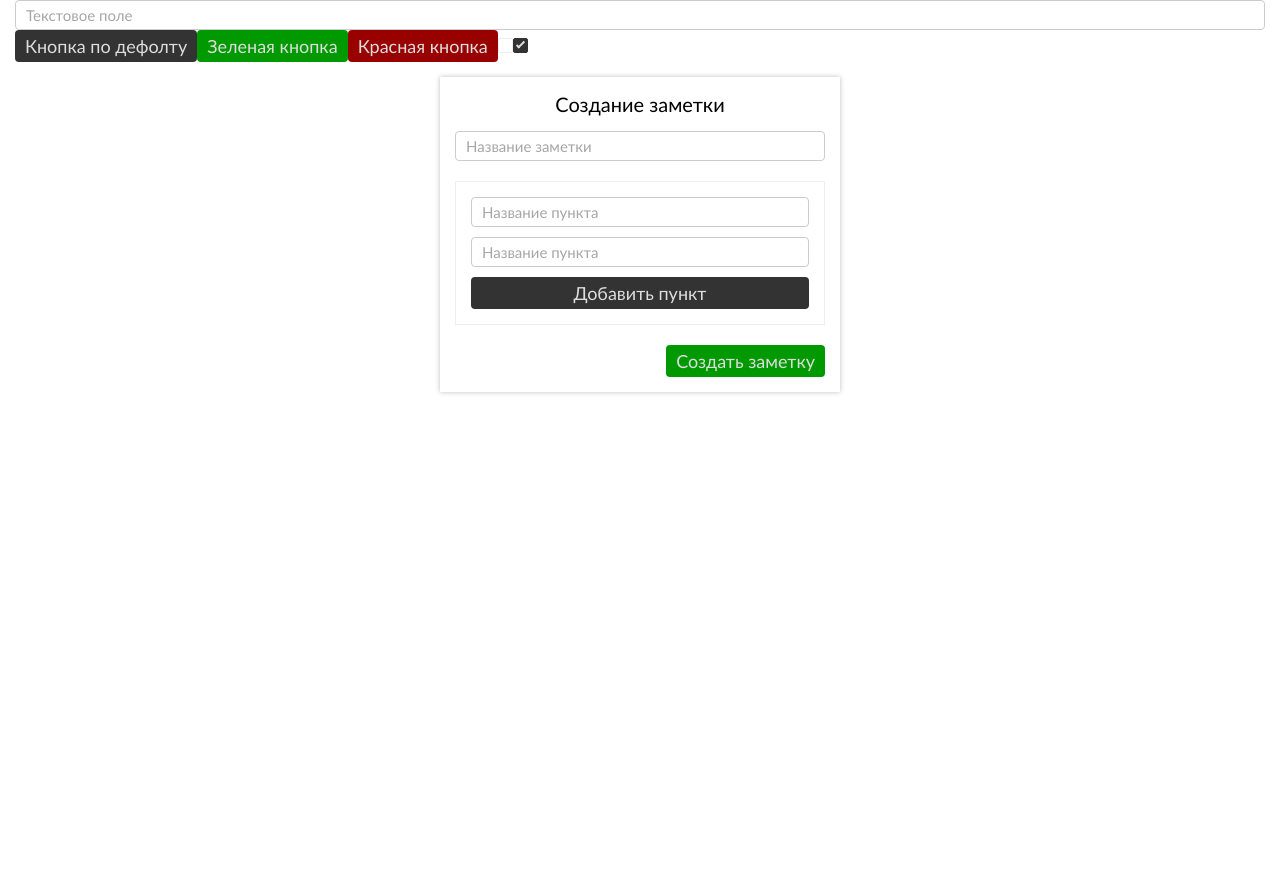
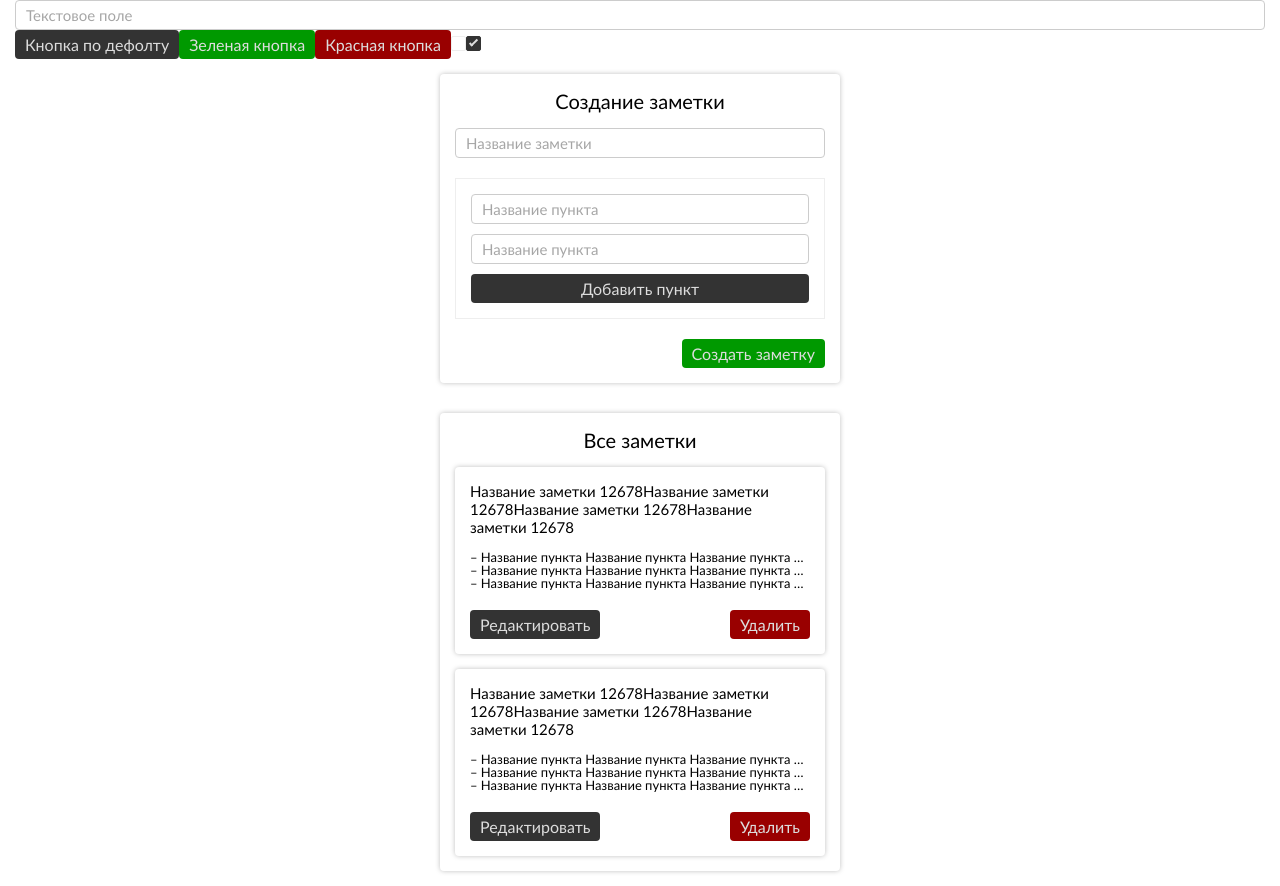
Before and after one commit to jhasuev/note-todo-2, a Vue app: page / in a window 1280 px wide. Before the commit the page ends 800 px from the top, so only its background shows below. Built offline with nearby package versions, Linux system fonts and the light colour scheme.

Commit message:
layout for notes list

```diff
--- a/src/App.vue
+++ b/src/App.vue
@@ -36,6 +36,28 @@
       </div>
     </div>
   </div>
+
+
+  <div class="notes">
+    <div class="card">
+      <h2 class="card__title">Все заметки</h2>
+
+      <div class="card notes__item" v-for="n in 2" :key="n">
+        <div class="notes__title">Название заметки 12678Название заметки 12678Название заметки 12678Название заметки 12678</div>
+        <div class="notes__todos">
+          <div class="notes__todos-item">– Название пункта Название пункта Название пункта Название пункта Название пункта </div>
+          <div class="notes__todos-item">– Название пункта Название пункта Название пункта Название пункта Название пункта </div>
+          <div class="notes__todos-item">– Название пункта Название пункта Название пункта Название пункта Название пункта </div>
+        </div>
+        <div class="notes__actions">
+          <button class="btn notes__actions-item">Редактировать</button>
+          <button class="btn btn--red notes__actions-item">Удалить</button>
+        </div>
+      </div>
+
+    </div>
+  </div>
+
 </template>
 
 <script>
@@ -51,7 +73,12 @@ export default {
   max-width: 400px;
   margin: 15px auto;
   padding: 15px;
+  border-radius: 4px;
   box-shadow: 0 0 5px rgba(0,0,0,.25);
+
+  & &:last-child {
+    margin-bottom: 0;
+  }
 
   &__title {
     text-align: center;
@@ -79,5 +106,36 @@ export default {
   }
 }
 
+.notes {
+  margin-top: 30px;
+  &__title {
+    font-size: 15px;
+  }
+  &__todos {
+    margin-top: 15px;
+    &-item {
+      font-size: 13px;
+      white-space: nowrap;
+      overflow: hidden;
+      text-overflow: ellipsis;
+      line-height: 1;
+    }
+  }
+  &__actions {
+    margin-top: 20px;
+    display: flex;
+    justify-content: space-between;
+
+    @media screen and (max-width: 360px) {
+      flex-direction: column;
+      &-item {
+        margin-bottom: 10px;
+        &:last-child {
+          margin-bottom: 0;
+        }
+      }
+    }
+  }
+}
 
 </style>
--- a/src/scss/main.scss
+++ b/src/scss/main.scss
@@ -1,7 +1,7 @@
 @import url("./reset.scss");
 
 body {
-  font: 18px "Trebuchet MS";
+  font: 16px "Trebuchet MS";
   user-select: none;
   padding: 0 15px;
 }
```
